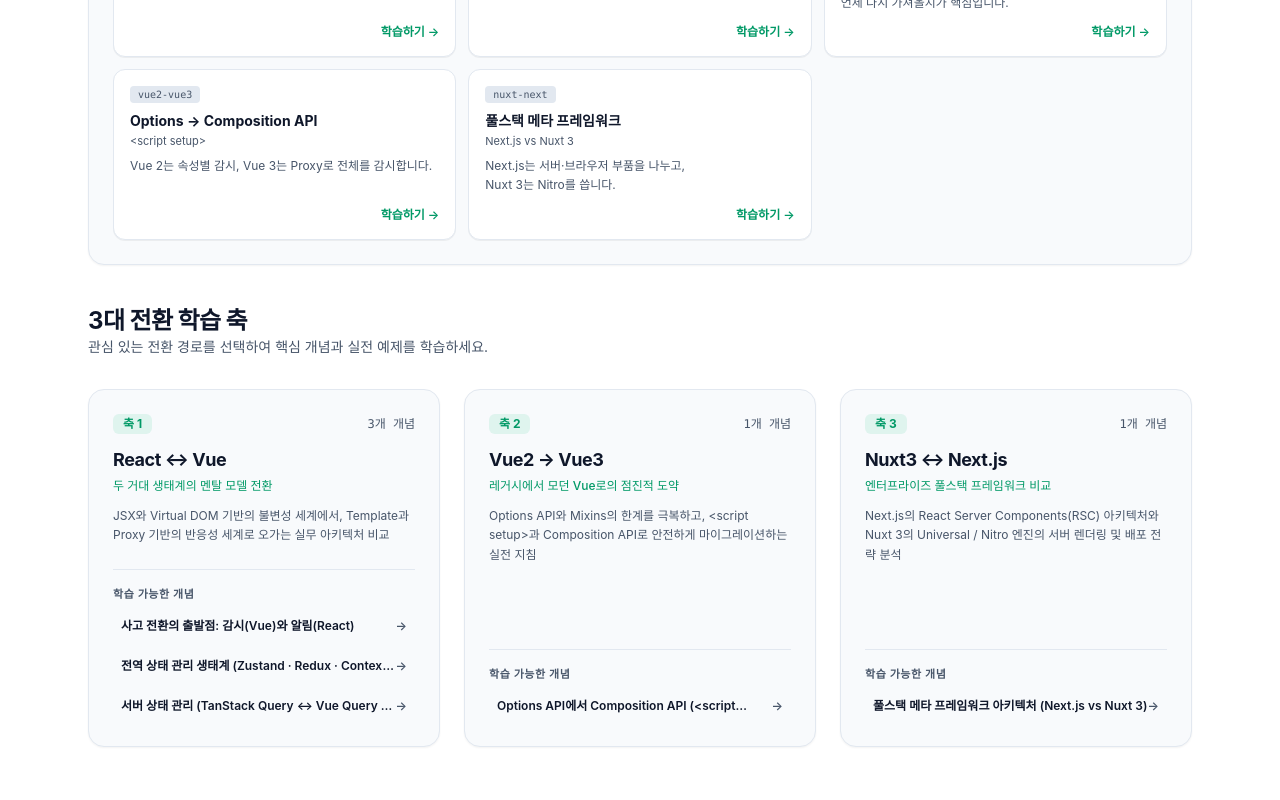
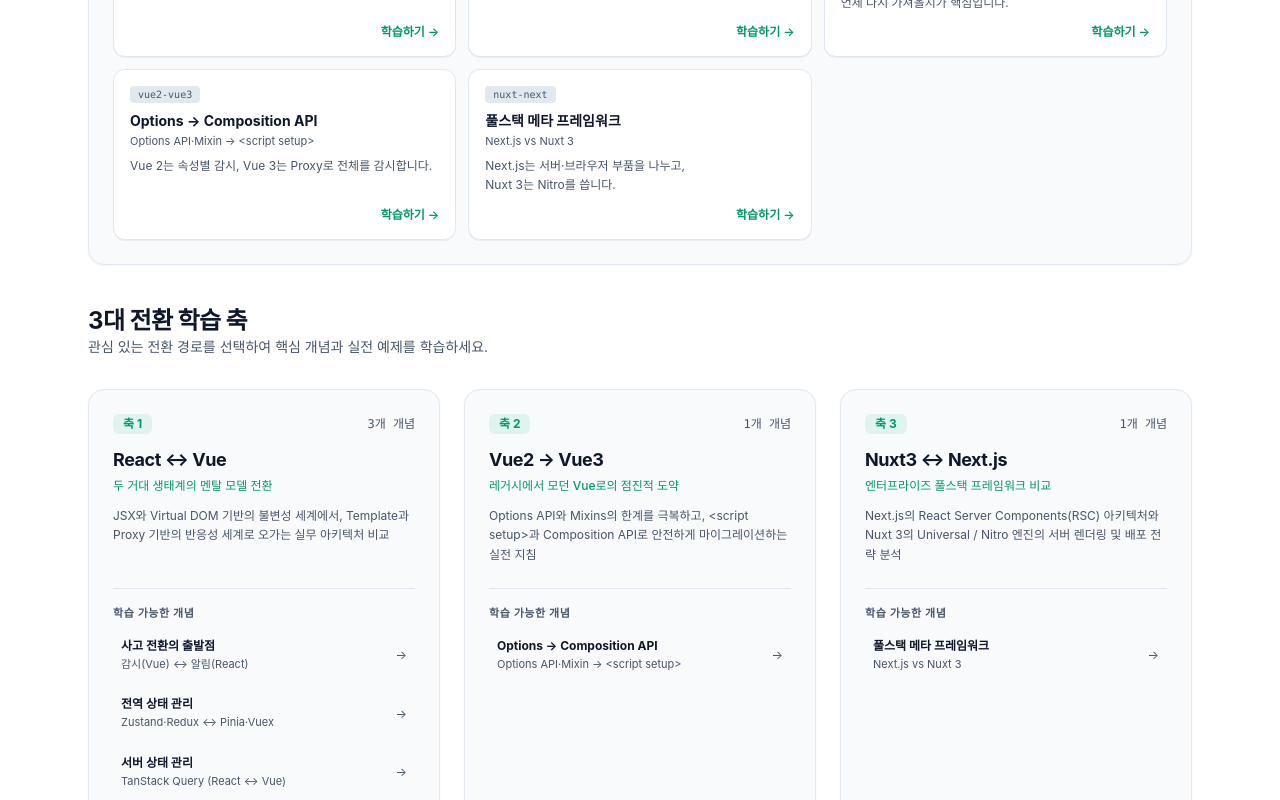
Before and after one commit to heo-mk/react-vue-trans-01-next-ver, a Next.js app: page / in a window 1280 px wide. Shown: the part 700-1500 px from the top of the page. Built offline with nearby package versions, Linux system fonts and the light colour scheme.

Commit message:
Modify 화면 제목 두줄 나뉘기 문제 해결

```diff
--- a/app/page.tsx
+++ b/app/page.tsx
@@ -2,6 +2,7 @@
 import { allConcepts, axisMetadata } from '@/content/index';
 import { DiagramSvg } from '@/components/diagram/DiagramSvg';
 import { ProgressDashboard } from '@/components/ProgressDashboard';
+import { FormattedTitle } from '@/components/FormattedTitle';
 
 export default function Home() {
   const axes = Object.keys(axisMetadata) as (keyof typeof axisMetadata)[];
@@ -69,7 +70,7 @@
             </div>
           </div>
 
-          <div className="grid gap-6 md:grid-cols-3">
+          <div className="grid gap-6 md:grid-cols-3 md:grid-rows-[auto_1fr]">
             {axes.map((axis) => {
               const meta = axisMetadata[axis];
               const concepts = allConcepts.filter((c) => c.axis === axis);
@@ -77,9 +78,9 @@
               return (
                 <div
                   key={axis}
-                  className="flex flex-col justify-between rounded-2xl border border-[var(--border-subtle)] bg-[var(--bg-secondary)] p-6 shadow-xs transition-all hover:border-emerald-500/40 hover:shadow-md"
+                  className="flex flex-col rounded-2xl border border-[var(--border-subtle)] bg-[var(--bg-secondary)] p-6 shadow-xs transition-all hover:border-emerald-500/40 hover:shadow-md md:grid md:grid-rows-subgrid md:row-span-2 md:gap-y-0"
                 >
-                  <div>
+                  <div className="pb-6">
                     <div className="mb-3 flex items-center justify-between">
                       <span className="rounded-md bg-emerald-500/10 px-2.5 py-0.5 text-xs font-bold text-emerald-600 dark:text-emerald-400">
                         {meta.badge}
@@ -99,7 +100,7 @@
                     </p>
                   </div>
 
-                  <div className="mt-6 border-t border-[var(--border-subtle)] pt-4">
+                  <div className="border-t border-[var(--border-subtle)] pt-4 flex flex-col justify-start">
                     <span className="mb-2 block text-[11px] font-semibold tracking-wider text-[var(--text-secondary)] uppercase">
                       학습 가능한 개념
                     </span>
@@ -108,12 +109,21 @@
                         <li key={concept.slug}>
                           <Link
                             href={`/${axis}/${concept.slug}`}
-                            className="group flex items-center justify-between rounded-lg p-2 text-xs font-semibold text-[var(--text-primary)] transition-colors hover:bg-[var(--bg-primary)]"
+                            className="group flex items-center justify-between rounded-lg p-2 transition-colors hover:bg-[var(--bg-primary)] text-left"
                           >
-                            <span className="line-clamp-1 transition-colors group-hover:text-emerald-500">
-                              {concept.title}
-                            </span>
-                            <span className="text-[var(--text-secondary)] transition-transform group-hover:translate-x-0.5">
+                            <div className="flex flex-col text-left pr-2">
+                              <span className="text-xs font-bold text-[var(--text-primary)] transition-colors group-hover:text-emerald-500 [word-break:keep-all]">
+                                <FormattedTitle
+                                  text={concept.cardTitle || concept.title}
+                                />
+                              </span>
+                              {concept.cardSubtitle && (
+                                <span className="mt-0.5 text-[11px] font-normal text-[var(--text-secondary)] [word-break:keep-all]">
+                                  <FormattedTitle text={concept.cardSubtitle} />
+                                </span>
+                              )}
+                            </div>
+                            <span className="shrink-0 text-xs text-[var(--text-secondary)] transition-transform group-hover:translate-x-0.5">
                               →
                             </span>
                           </Link>
--- /dev/null
+++ b/components/FormattedTitle.tsx
@@ -0,0 +1,42 @@
+import React, { Fragment } from 'react';
+
+/**
+ * 괄호 줄바꿈 규칙:
+ * '(' 앞에서만 줄이 바뀌고 괄호 안은 한 덩어리(inline-block whitespace-nowrap)로 유지
+ */
+export function formatParentheses(text: string): React.ReactNode {
+  if (!text || !text.includes('(')) {
+    return text;
+  }
+
+  // 괄호 패턴: (내용) 매칭하여 분할 (캡처 그룹 포함)
+  const parts = text.split(/(\([^)]+\))/g);
+
+  return parts.map((part, index) => {
+    if (part.startsWith('(') && part.endsWith(')')) {
+      return (
+        <span
+          key={index}
+          className="inline-block whitespace-nowrap"
+          style={{
+            wordBreak: 'keep-all',
+            overflowWrap: 'normal',
+          }}
+        >
+          {part}
+        </span>
+      );
+    }
+    return <Fragment key={index}>{part}</Fragment>;
+  });
+}
+
+export function FormattedTitle({
+  text,
+  className,
+}: {
+  text: string;
+  className?: string;
+}) {
+  return <span className={className}>{formatParentheses(text)}</span>;
+}
--- a/components/Navbar.tsx
+++ b/components/Navbar.tsx
@@ -83,14 +83,14 @@
                       >
                         <div className="flex items-center justify-between text-xs">
                           <span className="font-semibold text-[var(--text-primary)]">
-                            {c.title}
+                            {c.cardTitle || c.title}
                           </span>
                           <span className="rounded bg-[var(--border-subtle)] px-1.5 py-0.5 text-[10px] text-[var(--text-secondary)]">
                             {c.axis}
                           </span>
                         </div>
                         <span className="line-clamp-1 text-[11px] text-[var(--text-secondary)]">
-                          {c.oneLineSummary}
+                          {c.cardSubtitle ? `${c.cardSubtitle} · ${c.oneLineSummary}` : c.oneLineSummary}
                         </span>
                       </button>
                     </li>
--- a/components/content/ConceptView.tsx
+++ b/components/content/ConceptView.tsx
@@ -9,6 +9,7 @@
 import { DiagramSvg } from '@/components/diagram/DiagramSvg';
 import { useUiStore } from '@/store/useUiStore';
 import { useIsMounted } from '@/components/useIsMounted';
+import { FormattedTitle } from '@/components/FormattedTitle';
 
 interface ConceptViewProps {
   concept: ConceptPage;
@@ -41,9 +42,16 @@
       {/* 헤더 & 액션 바 */}
       <header className="border-b border-[var(--border-subtle)] pb-8">
         <div className="flex flex-col gap-4 sm:flex-row sm:items-start sm:justify-between">
-          <h1 className="text-2xl font-extrabold tracking-tight text-[var(--text-primary)] sm:text-3xl lg:text-4xl">
-            {concept.title}
-          </h1>
+          <div className="flex-1">
+            <h1 className="text-2xl font-extrabold tracking-tight text-[var(--text-primary)] sm:text-3xl lg:text-4xl [word-break:keep-all]">
+              <FormattedTitle text={concept.cardTitle || concept.title} />
+            </h1>
+            {concept.cardSubtitle && (
+              <p className="mt-2 text-sm font-medium text-[var(--text-secondary)] sm:text-base [word-break:keep-all]">
+                <FormattedTitle text={concept.cardSubtitle} />
+              </p>
+            )}
+          </div>
 
           {/* 읽음 및 즐겨찾기 인터랙션 */}
           <div className="flex shrink-0 items-center gap-2">
--- a/content/concepts/react-vue/global-state.ts
+++ b/content/concepts/react-vue/global-state.ts
@@ -5,7 +5,7 @@
   axis: 'react-vue',
   title: '전역 상태 관리 생태계 (Zustand · Redux · Context API ↔ Pinia · Vuex)',
   cardTitle: '전역 상태 관리',
-  cardSubtitle: 'Zustand · Redux · Context ↔ Pinia · Vuex',
+  cardSubtitle: 'Zustand·Redux ↔ Pinia·Vuex',
   cardSummary: '전역 상태를 Zustand·Redux와 Pinia·Vuex로 비교합니다.',
   oneLineSummary:
     'React는 어디서든 가져다 쓸 수 있는 컴포넌트 밖 비밀 금고(Zustand 클로저)를 열어 필요한 동전만 쏙 꺼내는 방식이고, Vue는 가족 전체가 함께 보고 고치는 거실 화이트보드(Pinia 반응형 스토어) 방식입니다.',
--- a/content/concepts/react-vue/server-state.ts
+++ b/content/concepts/react-vue/server-state.ts
@@ -5,7 +5,7 @@
   axis: 'react-vue',
   title: '서버 상태 관리 (TanStack Query ↔ Vue Query / Composable)',
   cardTitle: '서버 상태 관리',
-  cardSubtitle: 'TanStack Query ↔ Vue Query',
+  cardSubtitle: 'TanStack Query (React ↔ Vue)',
   cardSummary: '서버 데이터는 빌려온 복사본, 언제 다시 가져올지가 핵심입니다.',
   oneLineSummary:
     '서버 데이터는 내 컴퓨터의 물건이 아니라 원격 도서관의 책이므로, 언제든 바뀔 수 있는 책의 복사본을 유효기간(staleTime) 동안만 읽고 제때 반납·갱신(재검증)해 주는 전담 사서가 바로 서버 상태 관리 도구입니다.',
--- a/content/concepts/vue2-vue3/options-to-composition.ts
+++ b/content/concepts/vue2-vue3/options-to-composition.ts
@@ -5,7 +5,7 @@
   axis: 'vue2-vue3',
   title: 'Options API에서 Composition API (<script setup>)로의 전환',
   cardTitle: 'Options → Composition API',
-  cardSubtitle: '<script setup>',
+  cardSubtitle: 'Options API·Mixin → <script setup>',
   cardSummary: 'Vue 2는 속성별 감시, Vue 3는 Proxy로 전체를 감시합니다.',
   oneLineSummary:
     'Vue2가 방마다 개별 CCTV(defineProperty)를 달아 새 방을 보지 못했다면, Vue3는 건물 입구에 경비원(Proxy)을 세워 모든 출입을 감시하며, 기능별로 코드를 한곳에 모읍니다.',
--- a/scripts/check-content-quality.ts
+++ b/scripts/check-content-quality.ts
@@ -52,6 +52,26 @@
       if (concept.cardTitle.length > 25 || visualLength > 20) {
         errors.push(
           `${id} 카드 제목(cardTitle: "${concept.cardTitle}")은 20자 이내여야 합니다. (현재 ${concept.cardTitle.length}자)`
+        );
+      }
+    }
+
+    // 규칙 1-2-1: 카드 부제(cardSubtitle) 28자 이내 및 말줄임 문자("...", "…") 금지 검증 (영문/기호 시각적 너비 고려)
+    if (concept.cardSubtitle) {
+      if (
+        concept.cardSubtitle.includes('...') ||
+        concept.cardSubtitle.includes('…')
+      ) {
+        errors.push(
+          `${id} 카드 부제(cardSubtitle: "${concept.cardSubtitle}")에 말줄임표가 포함되어 있습니다.`
+        );
+      }
+      const visualLength = concept.cardSubtitle
+        .split('')
+        .reduce((acc, char) => acc + (char.charCodeAt(0) > 127 ? 1 : 0.6), 0);
+      if (concept.cardSubtitle.length > 35 || visualLength > 28) {
+        errors.push(
+          `${id} 카드 부제(cardSubtitle: "${concept.cardSubtitle}")은 28자 이내여야 합니다. (현재 ${concept.cardSubtitle.length}자, 시각적 ${Math.round(visualLength)}자)`
         );
       }
     }
```
